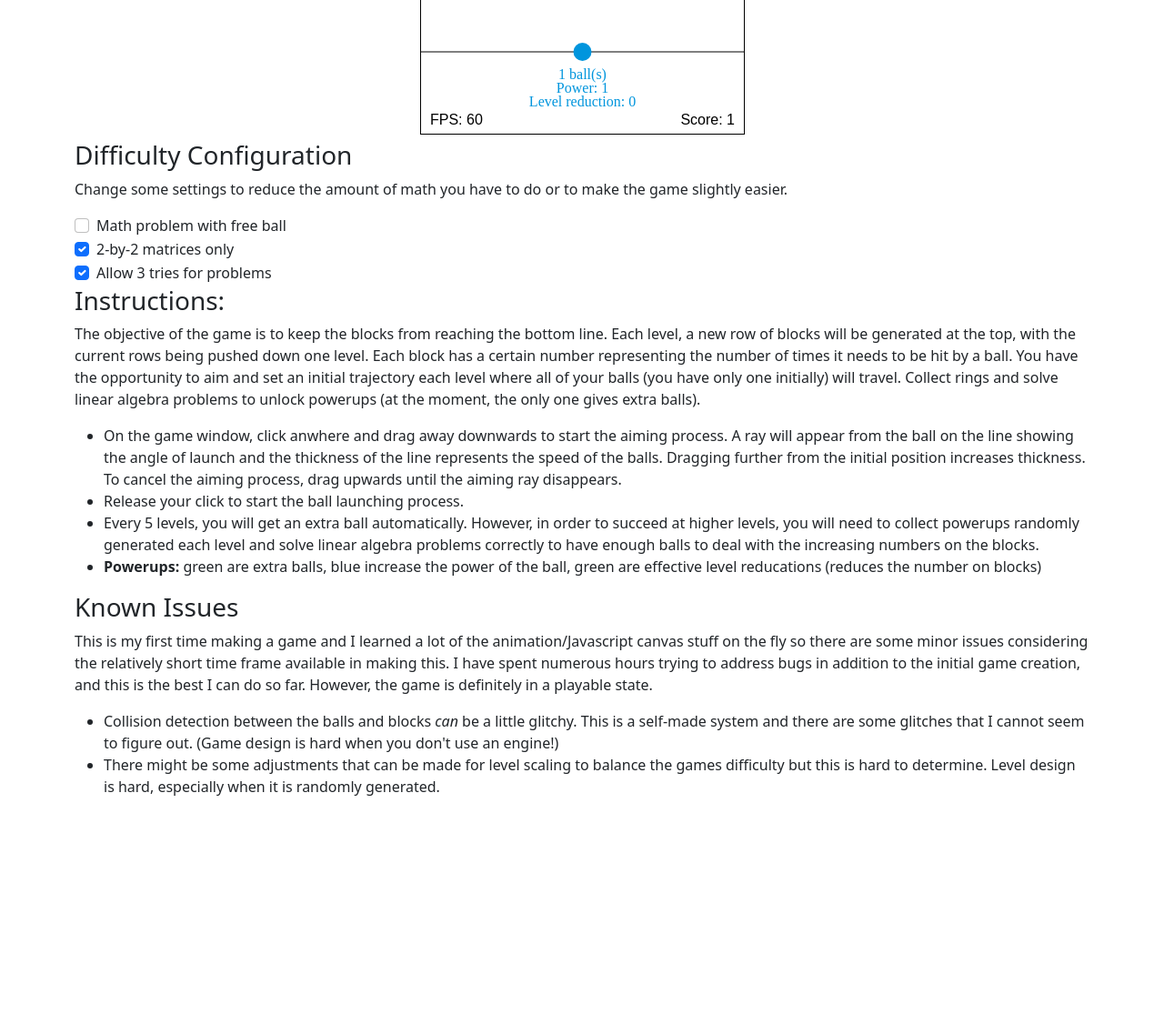
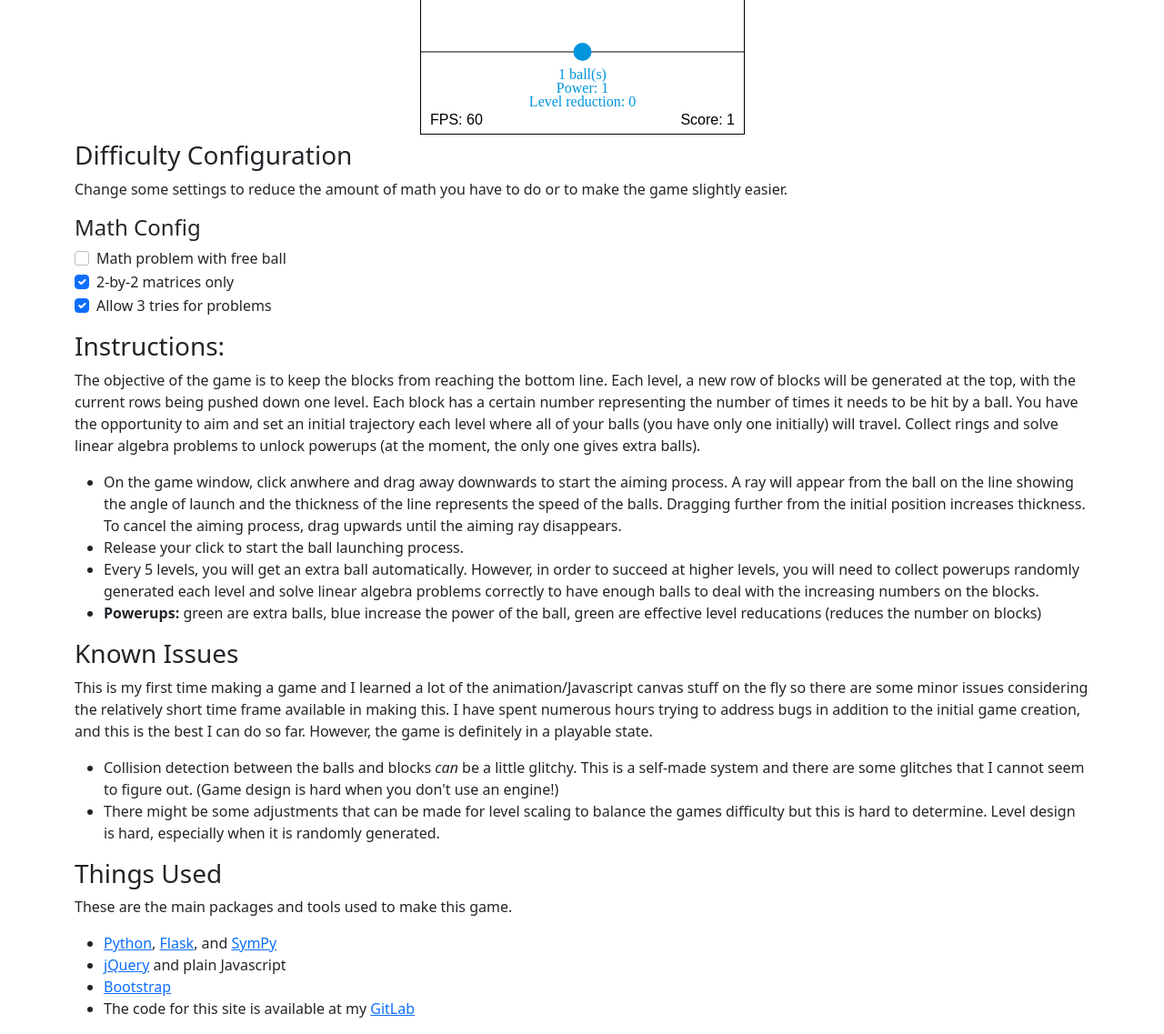
Before and after one commit to lakewood999/linalg-game, a Flask app: page / in a window 1280 px wide. Shown: the part 805-1942 px from the top of the page at 91% size. Before the commit the page ends 1680 px from the top, so only its background shows below. Run offline with Flask 2, Linux system fonts and the light colour scheme; some libraries are stand-ins or nearby versions.

Commit message:
some more options and add LICENSE

```diff
--- a/main.py
+++ b/main.py
@@ -1,3 +1,12 @@
+"""
+Copyright 2022 Steven Su
+
+This program is free software: you can redistribute it and/or modify it under the terms of the GNU Affero General Public License as published by the Free Software Foundation, either version 3 of the License, or (at your option) any later version.
+
+This program is distributed in the hope that it will be useful, but WITHOUT ANY WARRANTY; without even the implied warranty of MERCHANTABILITY or FITNESS FOR A PARTICULAR PURPOSE. See the GNU Affero General Public License for more details.
+
+You should have received a copy of the GNU Affero General Public License along with this program. If not, see <https://www.gnu.org/licenses/>.
+"""
 from flask import Flask, request, render_template, session, jsonify
 import datetime, io, json, sympy
 from random import randint
@@ -91,8 +100,8 @@ def check():
     if "answer" not in request.args:
         return jsonify({"result":"error"})
     else:
-        if session["answer"] == "":
-            return jsonify({"result":"locked"}) # if we previously have a wrong result, then we lock out since the answer is revealed
+        #if session["answer"] == "":
+        #    return jsonify({"result":"locked"}) # if we previously have a wrong result, then we lock out since the answer is revealed
         try:
             a = float(session["answer"])
             b = float(request.args["answer"])
@@ -100,7 +109,7 @@ def check():
                 return jsonify({"result":"correct"})
             else:
                 a = session["answer"]
-                session["answer"] = ""
+                #session["answer"] = ""
                 return jsonify({"result":"wrong","actual":a})
         except:
             return jsonify({"result":"error"})
--- a/static/game.js
+++ b/static/game.js
@@ -1,5 +1,22 @@
+/*
+Copyright 2022 Steven Su
+
+This program is free software: you can redistribute it and/or modify it under the terms of the GNU Affero General Public License as published by the Free Software Foundation, either version 3 of the License, or (at your option) any later version.
+
+This program is distributed in the hope that it will be useful, but WITHOUT ANY WARRANTY; without even the implied warranty of MERCHANTABILITY or FITNESS FOR A PARTICULAR PURPOSE. See the GNU Affero General Public License for more details.
+
+You should have received a copy of the GNU Affero General Public License along with this program. If not, see <https://www.gnu.org/licenses/>.
+*/
 /* Main Game Functions
 */
+$("#setHtm").on("click", function(){
+    wallHorizontalMatrix[0].x = $("#htm1").val();
+    wallHorizontalMatrix[0].y = $("#htm2").val();
+    wallHorizontalMatrix[1].x = $("#htm3").val();
+    wallHorizontalMatrix[1].y = $("#htm4").val();
+    alert("Set wall horizontal collision matrix!");
+})
+
 // start game
 function startGame() {
     levelNum = 1;
@@ -160,7 +177,7 @@ function draw(timestamp) {
             effectiveLevel++;
             if (levelNum % 5 === 0) {
                 //balls.push(new Ball()); // force new ball every 5 levels
-                if ($("#freeBallProblem").checked) {
+                if ($("#freeBallProblem").prop("checked")) {
                     powerups.add("newBall");
                 } else {
                     balls.push(new Ball());
--- a/static/objects.js
+++ b/static/objects.js
@@ -1,6 +1,21 @@
+/*
+Copyright 2022 Steven Su
+
+This program is free software: you can redistribute it and/or modify it under the terms of the GNU Affero General Public License as published by the Free Software Foundation, either version 3 of the License, or (at your option) any later version.
+
+This program is distributed in the hope that it will be useful, but WITHOUT ANY WARRANTY; without even the implied warranty of MERCHANTABILITY or FITNESS FOR A PARTICULAR PURPOSE. See the GNU Affero General Public License for more details.
+
+You should have received a copy of the GNU Affero General Public License along with this program. If not, see <https://www.gnu.org/licenses/>.
+*/
 /* Objects used to draw the game board
 */
 var popSound = new Audio("static/pop.mp3");
+
+function unitVectorize(dv) {
+    var magnitude = Math.sqrt(Math.pow(dv.x,2)+Math.pow(dv.y,2));
+    return {x: dv.x/magnitude, y: dv.y/magnitude};
+}
+
 function Ball() {
     this.radius = ballRadius;
     this.x = startX; this.y = startY;
@@ -33,7 +48,15 @@ function Ball() {
             this.yVelocity = -this.yVelocity;
         }
         if (this.x + dx > canvas.width-this.radius || this.x + dx < this.radius) {
-            this.xVelocity = -this.xVelocity;
+            var speedSquared = Math.pow(this.xVelocity,2)+Math.pow(this.yVelocity,2);
+            var newXVelocity = this.xVelocity * wallHorizontalMatrix[0].x + this.yVelocity * wallHorizontalMatrix[0].y;
+            var newYVelocity = this.xVelocity * wallHorizontalMatrix[1].x + this.yVelocity * wallHorizontalMatrix[1].y;
+            var k = Math.sqrt(speedSquared/(Math.pow(newXVelocity,2)+Math.pow(newYVelocity,2)));
+            console.log(k);
+            console.log(newXVelocity + " and " + newYVelocity + " and " + speedSquared);
+            this.xVelocity = k*newXVelocity;
+            this.yVelocity = k*newYVelocity;
+            console.log(Math.pow(this.xVelocity,2) + Math.pow(this.yVelocity,2))
         }
         // block collision detection
         // only check neighboring cells for efficiency; need to adjust until a proper fix can be made
--- a/static/setup.js
+++ b/static/setup.js
@@ -1,3 +1,13 @@
+/*
+Copyright 2022 Steven Su
+
+This program is free software: you can redistribute it and/or modify it under the terms of the GNU Affero General Public License as published by the Free Software Foundation, either version 3 of the License, or (at your option) any later version.
+
+This program is distributed in the hope that it will be useful, but WITHOUT ANY WARRANTY; without even the implied warranty of MERCHANTABILITY or FITNESS FOR A PARTICULAR PURPOSE. See the GNU Affero General Public License for more details.
+
+You should have received a copy of the GNU Affero General Public License along with this program. If not, see <https://www.gnu.org/licenses/>.
+*/
+
 /* Initial setup */
 // Game block settings
 var blockSize = 45;
@@ -31,3 +41,6 @@ var roundsSincePowerup;
 var powerups, ballPowerupsOnBoard, currentPowerup = "";
 var numSolved, numCorrect, problemChances;
 var balls, ballPower;
+
+// reflection transformation matrices
+var wallHorizontalMatrix = [{x: -1, y: 0}, {x: 0, y: 1}];
--- a/templates/index.html
+++ b/templates/index.html
@@ -1,3 +1,12 @@
+<!--
+	Copyright 2022 Steven Su
+
+	This program is free software: you can redistribute it and/or modify it under the terms of the GNU Affero General Public License as published by the Free Software Foundation, either version 3 of the License, or (at your option) any later version.
+
+	This program is distributed in the hope that it will be useful, but WITHOUT ANY WARRANTY; without even the implied warranty of MERCHANTABILITY or FITNESS FOR A PARTICULAR PURPOSE. See the GNU Affero General Public License for more details.
+
+	You should have received a copy of the GNU Affero General Public License along with this program. If not, see <https://www.gnu.org/licenses/>.
+-->
 <!DOCTYPE HTML>
 <html>
     <head>
@@ -38,7 +47,7 @@
                     <input type="number" class="form-control" id="answer" placeholder="Integer">
                     <small class="form-text text-muted">Your answer should be an integer. If not, round to the nearest one.</small>
                 </div>
-                <button type="submit" id="problemSubmit" class="btn btn-primary">Submit</button>
+                <button type="submit" id="problemSubmit" class="btn btn-primary">Check Answer</button>
                 <p style="display: none;" id="problemResult"></p>
                 <button style="display: none;" type="submit" id="continueProblem" class="btn btn-primary">Continue</button>
 	        </div>
@@ -46,6 +55,8 @@
 		<div class="container">
 			<h3>Difficulty Configuration</h3>
 			<p>Change some settings to reduce the amount of math you have to do or to make the game slightly easier.</p>
+			<div class="mb-3">
+				<h4>Math Config</h4>
 				<div class="form-check">
 					<input class="form-check-input" type="checkbox" id="freeBallProblem">
 					<label class="form-check-label" for="freeBallProblem">
@@ -65,7 +76,33 @@
 					</label>
 				</div>
 			</div>
-		<div class="container">
+			<!--<div class="mb-3">
+				<h4>Collission Mechanics</h4>
+				<p>This option allows you to mess with the main horizontal wall collision mechanics. It is by default setup with a transformation that keeps the y velocity and negates the x as expected normally. Note that you <em>can</em> play with shears and scaling, but the transformations are applied in a way such that velocities are maintained so take that as you will. <b>It is very easy to break the game with this feature (e.g. setting purely horizontal/vertical motion, setting 0 velocity, etc.), so do with that what you will.</b></p>
+				<div class="col-md-4">
+					<div class="row mb-3">
+						<div class="col">
+						<input type="number" class="form-control" placeholder="-1" id="htm1">
+						</div>
+						<div class="col">
+						<input type="number" class="form-control" placeholder="0" id="htm2">
+						</div>
+					</div>
+					<div class="row mb-3">
+						<div class="col">
+						<input type="number" class="form-control" placeholder="0" id="htm3">
+						</div>
+						<div class="col">
+						<input type="number" class="form-control" placeholder="1" id="htm4">
+						</div>
+					</div>
+					<div class="row mb-3">
+						<button type="submit" id="setHtm" class="btn btn-primary">Set Horizontal Wall Transformation</button>
+					</div>
+				</div>
+			</div>-->
+		</div>
+		<div class="container mb-3">
 		    <h3>Instructions:</h3>
 		    <p>The objective of the game is to keep the blocks from reaching the bottom line. Each level, a new row of blocks will be generated at the top, with the current rows being pushed down one level. Each block has a certain number representing the number of times it needs to be hit by a ball. You have the opportunity to aim and set an initial trajectory each level where all of your balls (you have only one initially) will travel. Collect rings and solve linear algebra problems to unlock powerups (at the moment, the only one gives extra balls).</p>
 		    <ul>
@@ -74,11 +111,23 @@
 				<li>Every 5 levels, you will get an extra ball automatically. However, in order to succeed at higher levels, you will need to collect powerups randomly generated each level and solve linear algebra problems correctly to have enough balls to deal with the increasing numbers on the blocks.</li>
 				<li><b>Powerups: </b>green are extra balls, blue increase the power of the ball, green are effective level reducations (reduces the number on blocks)</li>
 		    </ul>
+		</div>
+		<div class="container mb-3">
 			<h3>Known Issues</h3>
 			<p>This is my first time making a game and I learned a lot of the animation/Javascript canvas stuff on the fly so there are some minor issues considering the relatively short time frame available in making this. I have spent numerous hours trying to address bugs in addition to the initial game creation, and this is the best I can do so far. However, the game is definitely in a playable state.</p>
 		    <ul>
 		        <li>Collision detection between the balls and blocks <em>can</em> be a little glitchy. This is a self-made system and there are some glitches that I cannot seem to figure out. (Game design is hard when you don't use an engine!)</li>
 				<li>There might be some adjustments that can be made for level scaling to balance the games difficulty but this is hard to determine. Level design is hard, especially when it is randomly generated.</li>
+		    </ul>
+		</div>
+		<div class="container mb-3">
+			<h3>Things Used</h3>
+			<p>These are the main packages and tools used to make this game.</p>
+			<ul>
+				<li><a href="https://www.python.org/">Python</a>, <a href="https://flask.palletsprojects.com/en/2.0.x/">Flask</a>, and <a href="https://www.sympy.org/en/index.html">SymPy</a></li>
+				<li><a href="https://jquery.com/">jQuery</a> and plain Javascript</li>
+				<li><a href="https://getbootstrap.com/">Bootstrap</a></li>
+				<li>The code for this site is available at my <a href="https://git.stevensu.dev/lakewood999/linalg-game">GitLab</a></li>
 			</ul>
 		</div>
         <script src="static/setup.js"></script>
```
Also changed, not shown: static/board.js (+9 -0 lines), static/mouse.js (+10 -0 lines), static/problem.js (+24 -11 lines), 1 other file. Lines whose indentation alone changed are shown as unchanged.
